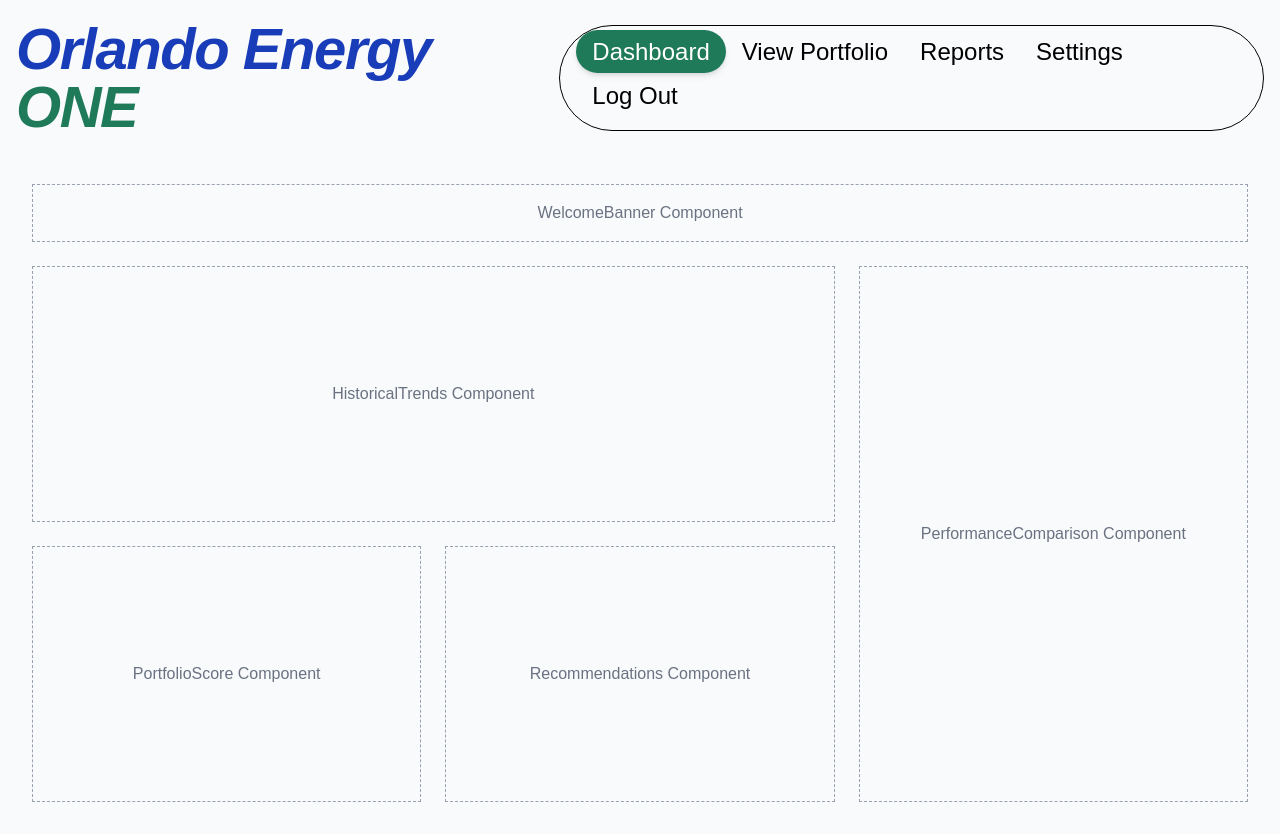
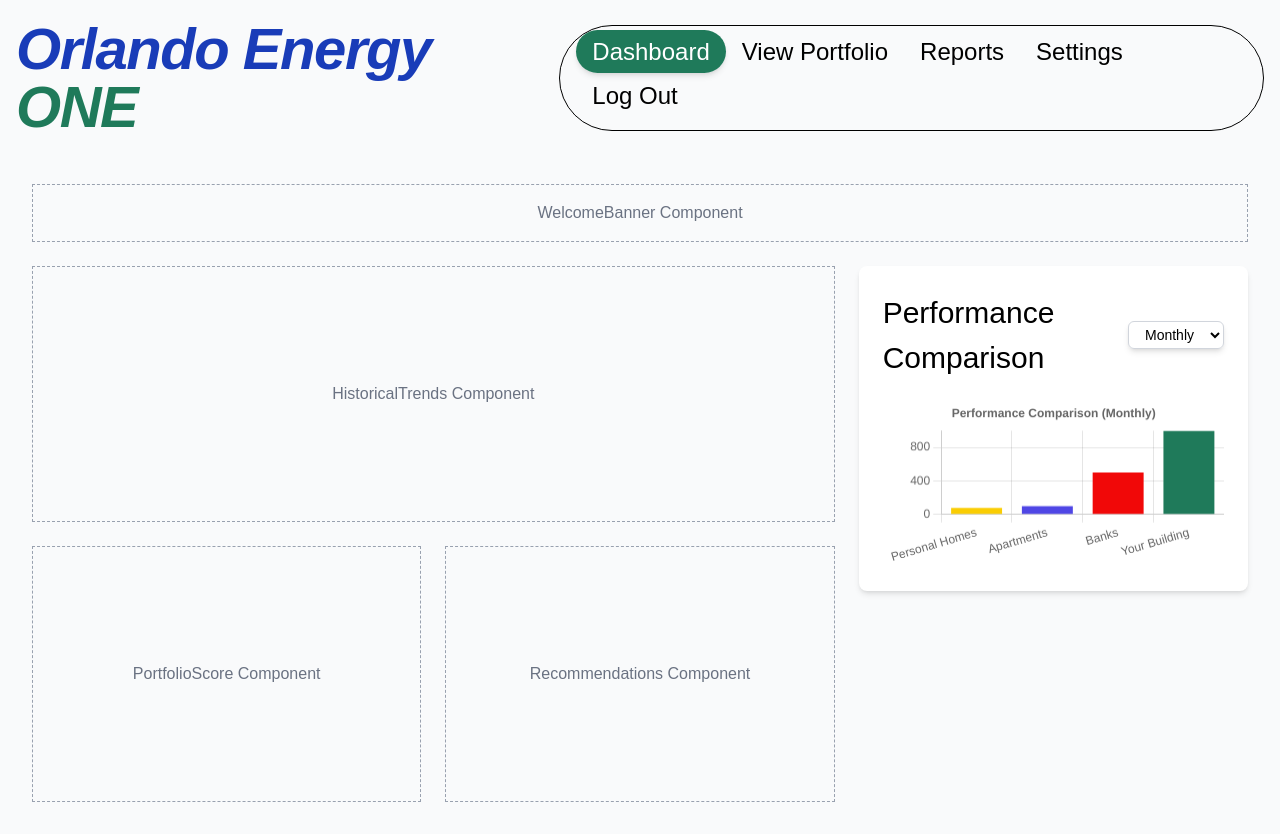
Before and after one commit to jojodecarlos/EnergyOne, a Next.js app in the folder utility-dashboard/: page /dashboard in a window 1280 px wide. Built offline with nearby package versions, Linux system fonts and the light colour scheme; no server answers.

Commit message:
Adding Performance comparison chart

```diff
--- a/utility-dashboard/components/PerformanceComparison.tsx
+++ b/utility-dashboard/components/PerformanceComparison.tsx
@@ -1,7 +1,82 @@
+"use client";
+
+
+import {
+  Chart as ChartJS,
+  CategoryScale,
+  LinearScale,
+  BarElement,
+  Title,
+  Tooltip,
+  Legend,
+} from "chart.js";
+import { useState } from "react";
+import { Bar } from "react-chartjs-2";
+
+ChartJS.register(
+  CategoryScale,
+  LinearScale,
+  BarElement,
+  Title,
+  Tooltip,
+  Legend
+);
+
+
 export default function PerformanceComparison() {
-  return (
-    <div className="border border-dashed border-gray-400 p-4 h-full min-h-[32rem] flex items-center justify-center text-gray-500">
-      PerformanceComparison Component
+  const [range, setRange] = useState<"Monthly" | "Weekly" | "Yearly">("Monthly");
+
+  const energyData = {
+    "Monthly": [80, 100, 500, 1000],
+    "Weekly": [20, 25, 150, 250],
+    "Yearly": [960, 1200, 6000, 12000],
+  };
+  const data = {
+    labels: ["Personal Homes", "Apartments", "Banks", "Your Building"],
+    datasets: [
+      {
+        label: "Average Energy Consumption (kWh)",
+        data: energyData[range],
+        backgroundColor: [
+          "#facd03",
+          "#4F46E5",
+          "#f10808",
+          "#1F7A5A"
+        ],
+      },
+    ],
+  };
+
+  const options = {
+    responsive: true,
+    plugins: {
+      legend: {
+        display: false,
+      },
+      title: {
+        display: true,
+        text: `Performance Comparison (${range})`,
+      },
+    },
+  };
+
+  return(
+    <div className="bg-white rounded-lg shadow-md p-6 w-full">
+      <div className="flex justify-between items-center mb-4">
+        <h2 className="text-black text-[30px] w-[231px] font-md font-Outfit">Performance Comparison</h2>
+        <select
+          value={range}
+          onChange={(e) => setRange(e.target.value as "Monthly" | "Weekly" | "Yearly")}
+          className="text-black border border-gray-300 rounded-md px-3 py-1 text-sm focus:outline-none focus:ring-2 focus:ring-blue-500 shadow-md"
+        >
+          <option>Monthly</option>
+          <option>Weekly</option>
+          <option>Yearly</option>
+        </select>
+      </div>
+
+      <Bar data={data} options={options} />
     </div>
+
   );
 }
--- a/utility-dashboard/package.json
+++ b/utility-dashboard/package.json
@@ -10,8 +10,10 @@
   },
   "dependencies": {
     "@supabase/supabase-js": "^2.99.0",
+    "chart.js": "^4.5.1",
     "next": "16.1.6",
     "react": "19.2.3",
+    "react-chartjs-2": "^5.3.1",
     "react-dom": "19.2.3"
   },
   "devDependencies": {
```
Also changed, not shown: 1 other file (tests, documents, lock files or other folders).
